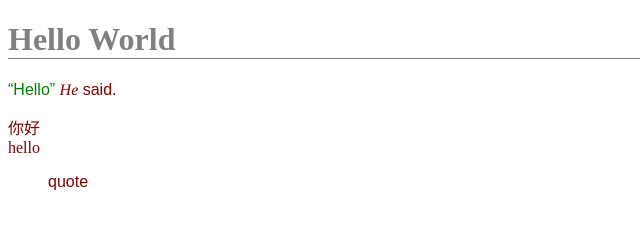
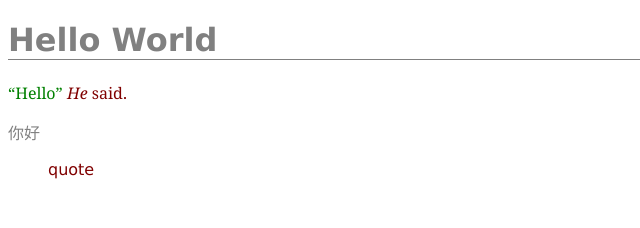
Before and after one commit to momo9/html-and-css, a plain HTML site: page hello.html in a window 1280 px wide. Shown: the whole page, without its empty margins (0-640 px from the left). Drawn offline with Linux system fonts and the light colour scheme.

Commit message:
nice fonts

```diff
--- a/hello.html
+++ b/hello.html
@@ -6,13 +6,12 @@
     <link rel="stylesheet" href="/static/css/basic.css">
   </head>
   <body>
-      <h1 class="ch">Hello World</h1>
+      <h1>Hello World</h1>
       <p class="en">
           <q>Hello</q> <em>He</em> said.
       </p>
       <p class="ch">
           你好<br>
-          hello
       </p>
       <blockquote>
           quote
--- a/static/css/basic.css
+++ b/static/css/basic.css
@@ -5,20 +5,20 @@ q {
 }
 
 body {
-    font-family: arial;
+    font-family: verdana;
     color: maroon;
 }
 
 h1 {
     color: gray;
-    font-family: arial;
     border-bottom: 1px solid gray;
 }
 
-em {
-    font-family: times;
+.en {
+    font-family: georgia;
 }
 
 .ch {
+    color: gray;
     font-family: 黑体;
 }
```
